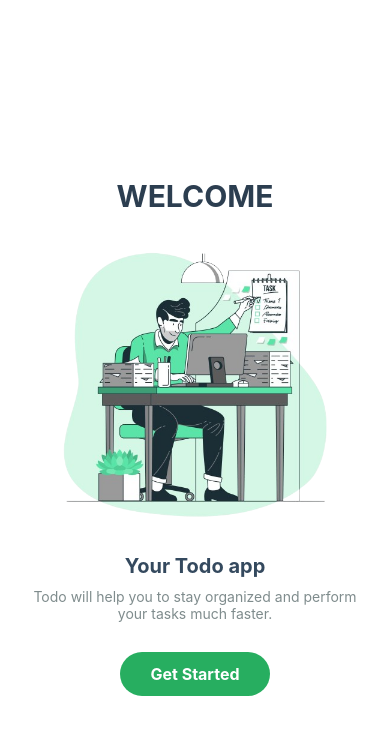
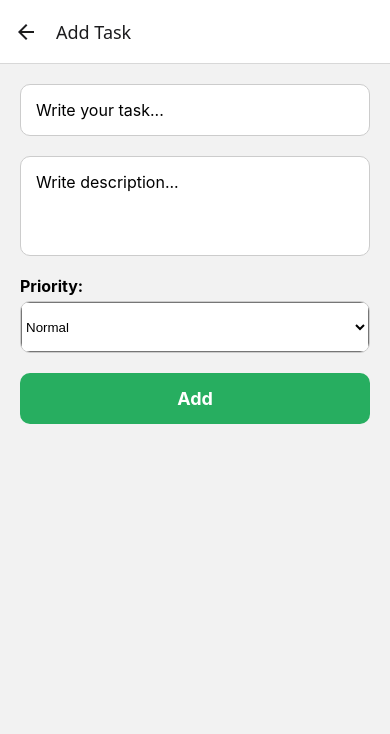
Before and after one commit to abubakarseddek1999/react-native-todoapp, a React Native app: screen /AddTask in a window 390 px wide. Shown: the top 734 px of the page. Built offline with nearby package versions, Linux system fonts and the light colour scheme.

Commit message:
fix some bug

```diff
--- a/App.js
+++ b/App.js
@@ -2,6 +2,7 @@ import { NavigationContainer } from '@react-navigation/native';
 import TodoScreen from './src/Home/todoScreen';
 import HomeScreen from './src/Home/homeScreen';
 import { createNativeStackNavigator } from '@react-navigation/native-stack';
+import AddTask from './src/Home/AddTask';
 
 const Stack = createNativeStackNavigator();
 
@@ -19,6 +20,7 @@ export default function App() {
           component={TodoScreen}
           options={{ title: 'Todo List' }}  // চাইলে এখানে custom title দিতে পারেন
         />
+        <Stack.Screen name="AddTask" component={AddTask} />
       </Stack.Navigator>
     </NavigationContainer>
   );
--- a/app.json
+++ b/app.json
@@ -1,7 +1,7 @@
 {
   "expo": {
     "name": "Todo-app",
-    "slug": "Todo-app",
+    "slug": "my-app",
     "version": "1.0.0",
     "orientation": "portrait",
     "icon": "./assets/todo.png",
--- /dev/null
+++ b/src/Home/AddTask.js
@@ -0,0 +1,157 @@
+import React, { useState, useEffect } from 'react';
+import { View, TextInput, TouchableOpacity, Text, StyleSheet, Keyboard } from 'react-native';
+import AsyncStorage from '@react-native-async-storage/async-storage';
+import { Picker } from '@react-native-picker/picker';
+import { format } from 'date-fns';
+import { useLayoutEffect } from 'react';
+
+
+const AddTaskScreen = ({ navigation, route }) => {
+  const existingTodo = route.params?.todo;
+
+  const [text, setText] = useState(existingTodo?.text || '');
+  const [description, setDescription] = useState(existingTodo?.description || '');
+  const [priority, setPriority] = useState(existingTodo?.priority || 'Normal');
+  const [todoList, setTodoList] = useState([]);
+  useLayoutEffect(() => {
+    navigation.setOptions({
+      title: existingTodo ? 'Update Task' : 'Add Task',
+    });
+  }, [navigation, existingTodo]);
+
+  useEffect(() => {
+    const loadTodos = async () => {
+      try {
+        const stored = await AsyncStorage.getItem('todos');
+        if (stored) {
+          setTodoList(JSON.parse(stored));
+        }
+      } catch (error) {
+        console.error('Error loading todos:', error);
+      }
+    };
+    loadTodos();
+  }, []);
+
+  const handleAddTodo = async () => {
+    if (text.trim() === '') {
+      alert('Please enter your task');
+      return;
+    }
+
+    const date = new Date();
+    const formattedDate = format(date, 'dd MMMM yyyy');
+    const formattedTime = format(date, 'hh:mm a');
+
+    let updatedTodos;
+
+    if (existingTodo) {
+      updatedTodos = todoList.map(todo =>
+        todo.id === existingTodo.id
+          ? { ...todo, text, description, priority, date: formattedDate, time: formattedTime }
+          : todo
+      );
+    } else {
+      const newTodo = {
+        id: Date.now().toString(),
+        text,
+        description,
+        priority,
+        date: formattedDate,
+        time: formattedTime,
+      };
+      updatedTodos = [...todoList, newTodo];
+    }
+
+    try {
+      await AsyncStorage.setItem('todos', JSON.stringify(updatedTodos));
+      Keyboard.dismiss();
+      navigation.goBack();
+    } catch (error) {
+      console.error('Error saving todo:', error);
+    }
+  };
+
+  return (
+    <View style={styles.container}>
+      <TextInput
+        placeholder="Write your task..."
+        style={styles.input}
+        value={text}
+        onChangeText={setText}
+      />
+      <TextInput
+        placeholder="Write description..."
+        style={[styles.input, { height: 100, textAlignVertical: 'top' }]}
+        value={description}
+        onChangeText={setDescription}
+        multiline={true}
+      />
+
+      <Text style={styles.label}>Priority:</Text>
+      <View style={styles.pickerContainer}>
+        <Picker
+          selectedValue={priority}
+          onValueChange={(itemValue) => setPriority(itemValue)}
+          mode="dropdown"
+          style={styles.picker}
+        >
+          <Picker.Item label="Low" value="Low" />
+          <Picker.Item label="Normal" value="Normal" />
+          <Picker.Item label="High" value="High" />
+        </Picker>
+      </View>
+
+      <TouchableOpacity style={styles.button} onPress={handleAddTodo}>
+        <Text style={styles.buttonText}>
+          {existingTodo ? 'Update' : 'Add'}
+        </Text>
+      </TouchableOpacity>
+    </View>
+  );
+};
+
+export default AddTaskScreen;
+
+const styles = StyleSheet.create({
+  container: {
+    flex: 1,
+    padding: 20,
+  },
+  label: {
+    fontSize: 16,
+    fontWeight: 'bold',
+    marginBottom: 5,
+  },
+  pickerContainer: {
+    borderWidth: 1,
+    borderColor: '#ccc',
+    borderRadius: 10,
+    marginBottom: 20,
+    overflow: 'hidden', // For rounded corners on Android
+  },
+  picker: {
+    height: 50,
+    width: '100%',
+  },
+  input: {
+    borderWidth: 1,
+    borderColor: '#ccc',
+    borderRadius: 10,
+    padding: 15,
+    marginBottom: 20,
+    fontSize: 16,
+    backgroundColor: '#fff',
+  },
+  button: {
+    backgroundColor: '#27ae60',
+    paddingVertical: 15,
+    borderRadius: 10,
+    alignItems: 'center',
+  },
+  buttonText: {
+    color: '#fff',
+    fontSize: 18,
+    fontWeight: 'bold',
+  },
+});
--- a/src/Home/todoScreen.js
+++ b/src/Home/todoScreen.js
@@ -1,22 +1,17 @@
-import { FlatList, Dimensions, StyleSheet, ScrollView, Text, TextInput, TouchableOpacity, View, Keyboard } from 'react-native'
+import { FlatList, Dimensions, StyleSheet, Text, TouchableOpacity, View, Keyboard } from 'react-native'
 import React, { useEffect, useState } from 'react'
-import Fallback from '../components/Fallback';
-
+import { useIsFocused, useNavigation } from '@react-navigation/native';
 import AsyncStorage from '@react-native-async-storage/async-storage';
-import TodoListHeader from '../components/todoListHeader/todoListHeader';
 import { format } from 'date-fns';
 
 const TodoScreen = () => {
-    const { height: screenHeight } = Dimensions.get('window');
-    const [text, setText] = useState('');
-    console.log(text)
-    const [editingTodoId, setEditingTodoId] = useState(null);
+    const isFocused = useIsFocused();
+    const navigation = useNavigation();
     const [todoList, setTodoList] = useState([]);
-    console.log(todoList)
 
-    // Load data from AsyncStorage
+    // Load data from AsyncStorage when screen focused
     useEffect(() => {
-        const LoadTodosFromStorage = async () => {
+        const loadTodosFromStorage = async () => {
             try {
                 const storedTodos = await AsyncStorage.getItem('todos');
                 if (storedTodos) {
@@ -26,140 +21,127 @@ const TodoScreen = () => {
                 console.error('Error loading todos from storage:', error);
             }
         };
-        LoadTodosFromStorage();
+        loadTodosFromStorage();
+    }, [isFocused]);
 
-
-    }, []); // Load data on component mount
-
+    // Save data to AsyncStorage whenever todoList changes
     useEffect(() => {
-        const SaveTodosToStorage = async () => {
+        const saveTodosToStorage = async () => {
             try {
                 await AsyncStorage.setItem('todos', JSON.stringify(todoList));
             } catch (error) {
                 console.error('Error saving todos to storage:', error);
             }
         };
-        SaveTodosToStorage();
-    }, [todoList]); // Save whenever todoList changes
+        saveTodosToStorage();
+    }, [todoList]);
 
-
-
-    // Handle Add Todo
-    const handleAddTodo = () => {
-        if (text.trim() === '') {
-            alert('Please enter Your task');
-            return;
-        }
-        const date = new Date();
-        const formattedDate = format(date, "dd MMMM yyyy");   // 👉 01 July 2025
-        const formattedTime = format(date, "hh:mm a");        // 👉 04:17 PM
-        if (editingTodoId) {
-            // Update existing todo
-            const updatedTodos = todoList.map(todo =>
-                todo.id === editingTodoId ? { ...todo, text, date: formattedDate, time: formattedTime } : todo
-            );
-            setTodoList(updatedTodos);
-            setEditingTodoId(null); // Clear editing state
-        } else {
-            // Add new todo
-            setTodoList([...todoList, { id: Date.now().toString(), text, date: formattedDate, time: formattedTime }]);
-        }
-
-        setText(''); // Clear input
-        // ছোট delay দিয়ে কীবোর্ড বন্ধ করুন (state update এর পর)
-        setTimeout(() => {
-            Keyboard.dismiss();
-        }, 100);
-    };
-
-    // Handle Delete Todo
+    // Delete Todo
     const handleDeleteTodo = (id) => {
         setTodoList(todoList.filter(todo => todo.id !== id));
-
     }
 
-    // render todos
-    const renderTodos = ({ item, index }) => {
-        return (
-            <View style={styles.todoItem}>
-                <Text style={{ fontSize: 18, fontWeight: 'bold' }}>{item.text}</Text>
+    // Render each todo item
+    const renderTodos = ({ item }) => (
+        <View style={styles.todoItem}>
+            <Text style={styles.title}>{item.text}</Text>
+            {item.description ? (
+                <Text style={styles.description}>{item.description}</Text>
+            ) : null}
+            {item.priority ? (
+                <Text style={styles.priority}>Priority: {item.priority}</Text>
+            ) : null}
 
-                {/* edit button and delete button */}
-                <View style={{ flexDirection: 'row', justifyContent: 'space-between', alignItems: 'center' }}>
-                    <View style={{ flexDirection: 'row', justifyContent: 'flex-start', alignItems: 'flex-start', gap: 5}}>
-                        <TouchableOpacity style={styles.editButton}
-                            onPress={() => {
-                                setText(item.text);
-                                setEditingTodoId(item.id);
-                            }}
-                        >
-                            <Text style={styles.buttonText}>Edit</Text>
-                        </TouchableOpacity>
-                        <TouchableOpacity onPress={() => handleDeleteTodo(item.id)} style={styles.deleteButton}>
-                            <Text style={styles.buttonText}>Delete</Text>
-                        </TouchableOpacity>
-                    </View>
+            <View style={styles.todoFooter}>
+                <View style={styles.buttonGroup}>
+                    <TouchableOpacity
+                        style={styles.editButton}
+                        onPress={() => navigation.navigate('AddTask', { todo: item })}
+                    >
+                        <Text style={styles.buttonText}>Edit</Text>
+                    </TouchableOpacity>
+                    <TouchableOpacity
+                        style={styles.deleteButton}
+                        onPress={() => handleDeleteTodo(item.id)}
+                    >
+                        <Text style={styles.buttonText}>Delete</Text>
+                    </TouchableOpacity>
+                </View>
 
-                    <View style={{ flexDirection: 'column', justifyContent: 'flex-start', alignItems: 'flex-end' }}>
-                        <Text style={{ fontSize: 11, color: 'gray' }}>{item.date}</Text>
-                        <Text style={{ fontSize: 11, color: 'gray' }}>{item.time}</Text>
-                    </View>
+                <View style={styles.dateGroup}>
+                    <Text style={styles.dateText}>{item.date}</Text>
+                    <Text style={styles.dateText}>{item.time}</Text>
                 </View>
             </View>
-        )
-    }
+        </View>
+    );
+
     return (
-        <View style={{ flex: 1, paddingHorizontal: 20, paddingTop: 20 }}>
+        <View style={styles.container}>
             <FlatList
                 data={[...todoList].reverse()}
                 keyExtractor={(item) => item.id}
                 renderItem={renderTodos}
-                ListHeaderComponent={
-                    <>
-                        <TodoListHeader text={text} setText={setText} editingTodoId={editingTodoId} handleAddTodo={handleAddTodo} />
-                    </>
-                }
                 contentContainerStyle={{ paddingBottom: 100 }}
                 showsVerticalScrollIndicator={false}
             />
+            <TouchableOpacity
+                style={styles.fab}
+                onPress={() => navigation.navigate('AddTask')}
+            >
+                <Text style={{ fontSize: 30, color: '#fff' }}>＋</Text>
+            </TouchableOpacity>
         </View>
     );
-
 }
 
-export default TodoScreen
+export default TodoScreen;
 
 const styles = StyleSheet.create({
-    addButton: {
-        backgroundColor: '#27ae60',
-        borderRadius: 10,
-        marginVertical: 0,
-        alignItems: 'center',
-        justifyContent: 'center',
-        fontSize: 24,
-        fontWeight: 'bold',
-        marginBottom: 20,
-    },
-    addButtonText: {
-        fontSize: 24,
-        fontWeight: 'bold',
-        color: 'white',
-        padding: 5,
+    container: {
+        flex: 1,
+        paddingHorizontal: 20,
+        paddingTop: 20,
+        paddingHorizontal: 10,
     },
     todoItem: {
         backgroundColor: '#fff',
         padding: 15,
-        gap: 10,
         marginVertical: 8,
-        marginHorizontal: 4,
         borderRadius: 14,
         shadowColor: '#000',
         shadowOffset: { width: 0, height: 3 },
         shadowOpacity: 0.12,
         shadowRadius: 6,
         elevation: 5,
-    }
-    ,
+        paddingHorizontal: 10,
+        marginHorizontal: 1,
+    },
+    title: {
+        fontSize: 18,
+        fontWeight: 'bold',
+    },
+    description: {
+        fontSize: 14,
+        color: '#555',
+        marginTop: 4,
+    },
+    priority: {
+        fontSize: 12,
+        color: '#e67e22',
+        marginTop: 4,
+        fontWeight: 'bold',
+    },
+    todoFooter: {
+        flexDirection: 'row',
+        justifyContent: 'space-between',
+        alignItems: 'center',
+        marginTop: 10,
+    },
+    buttonGroup: {
+        flexDirection: 'row',
+        gap: 10,
+    },
     editButton: {
         backgroundColor: '#3498db',
         paddingVertical: 7,
@@ -177,4 +159,23 @@ const styles = StyleSheet.create({
         fontSize: 12,
         fontWeight: 'bold',
     },
-})
+    dateGroup: {
+        alignItems: 'flex-end',
+    },
+    dateText: {
+        fontSize: 11,
+        color: 'gray',
+    },
+    fab: {
+        position: 'absolute',
+        bottom: 40,
+        alignSelf: 'center',
+        backgroundColor: '#27ae60',
+        width: 60,
+        height: 60,
+        borderRadius: 30,
+        justifyContent: 'center',
+        alignItems: 'center',
+        elevation: 6,
+    },
+});
--- a/src/components/todoListHeader/todoListHeader.js
+++ b/src/components/todoListHeader/todoListHeader.js
@@ -1,23 +1,31 @@
 import { StyleSheet, Text, TextInput, TouchableOpacity, View } from 'react-native'
-import React from 'react'
+import React, { useState } from 'react'
 
 const TodoListHeader = ({ text, setText, editingTodoId, handleAddTodo }) => {
+    const [isFocused, setIsFocused] = useState(false);
+
     return (
         <View>
             {/* input */}
-            <TextInput
-                style={{
-                    borderWidth: 2,
-                    borderColor: 'black',
-                    borderRadius: 10,
-                    padding: 10,
-                    marginVertical: 10
-                }}
+            <View style={styles.inputContainer}>
+                <TextInput
+                    style={[
+                        styles.input,
+                        isFocused && { borderColor: '#27ae60', borderWidth: 2 } // Focus হলে সবুজ highlight
+                    ]}
+                    placeholder={editingTodoId ? 'Edit your task...' : 'Write your task here...'}
+                    value={text}
+                    onChangeText={(text) => setText(text)}
+                    onFocus={() => setIsFocused(true)}
+                    onBlur={() => setIsFocused(false)}
+                />
 
-                placeholder="Enter your task here"
-                value={text}
-                onChangeText={(text) => setText(text)}
-            />
+                {text.length > 0 && (
+                    <TouchableOpacity onPress={() => setText('')} style={styles.clearButton}>
+                        <Text style={{ fontSize: 20, color: '#999' }}>✕</Text>
+                    </TouchableOpacity>
+                )}
+            </View>
             {/* add button */}
             <TouchableOpacity onPress={handleAddTodo} style={styles.addButton}>
                 <Text style={styles.addButtonText}>
@@ -47,4 +55,25 @@ const styles = StyleSheet.create({
         color: 'white',
         padding: 5,
     },
+    input: {
+        borderWidth: 1,
+        borderColor: '#ccc',
+        borderRadius: 10,
+        paddingHorizontal: 15,
+        paddingVertical: 10,
+        fontSize: 16,
+        backgroundColor: '#f9f9f9',
+        marginBottom: 10,
+    }
+    ,
+    inputContainer: {
+        position: 'relative',
+        marginBottom: 0,
+    },
+    clearButton: {
+        position: 'absolute',
+        right: 15,
+        top: 10,
+    },
+
 })
```
Also changed, not shown: package.json (+2 -6 lines), 2 other files (tests, documents, lock files or other folders).
